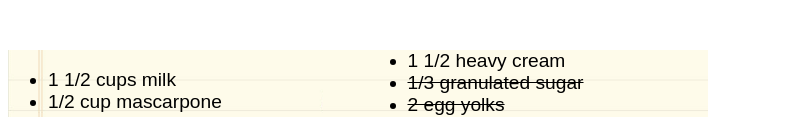
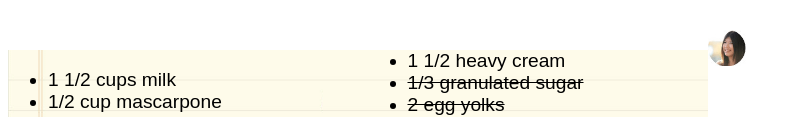
Before and after one commit to ymclapp/chocolate-pizza, a plain HTML site: page index.html in a window 1280 px wide. Shown: the part 683-800 px from the top of the page, without its empty margins (0-801 px from the left). Drawn offline with Linux system fonts and the light colour scheme.

Commit message:
added footer

```diff
--- a/css/style.css
+++ b/css/style.css
@@ -43,3 +43,8 @@
     font-family: sans-serif;
     font-size: larger;
 }
+
+#vanessa {
+    margin-top: 145px;
+
+}
--- a/index.html
+++ b/index.html
@@ -58,6 +58,14 @@
                 </ul>
                 </section>
             </section>
+        </main>
+    </body>
             <footer>
+                <section id="vanessa">
+                    <p>
+                        <img src="/Img/van-pic.png" alt = "vanessa" height="3%" width="3%" />
 
+                    </p>
+
+                </section>
             </footer>
```
